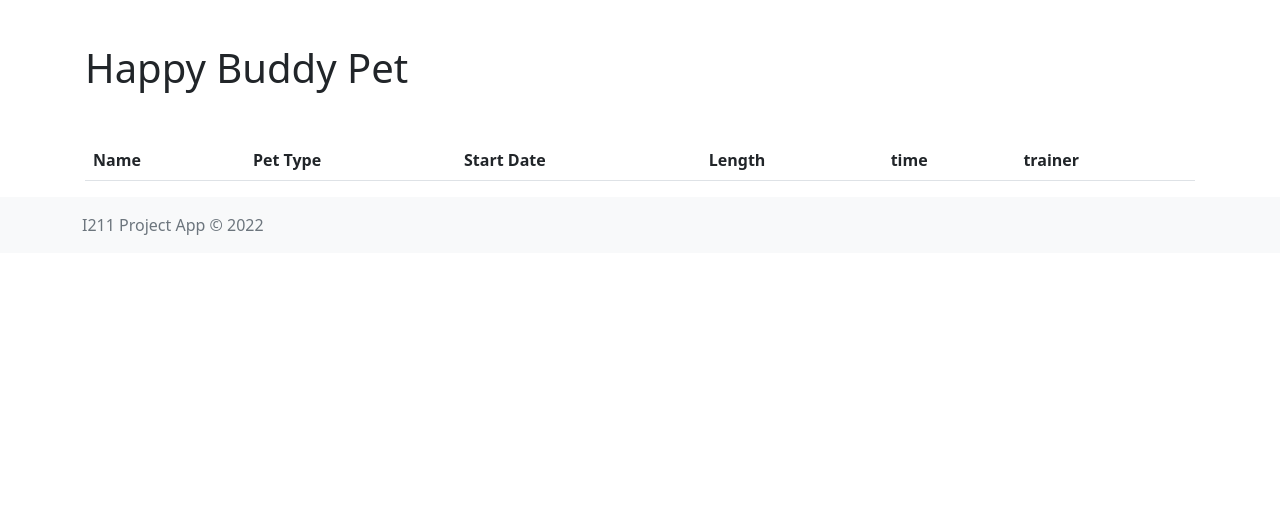
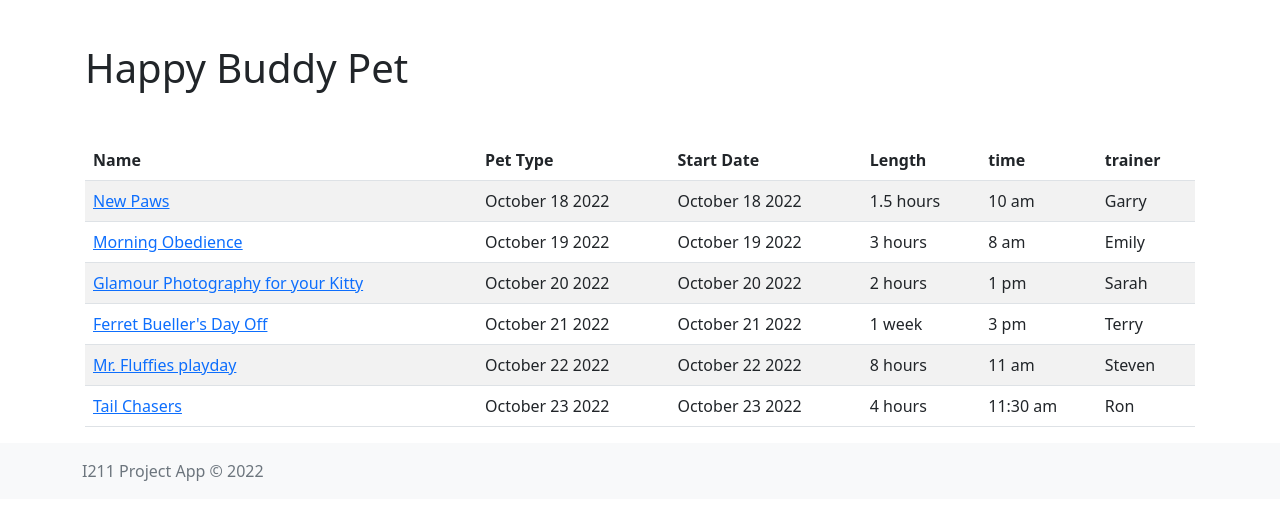
Before and after one commit to Wagg1r/i211_project, a Flask app: page /courses/ in a window 1280 px wide. Shown: the part 56-576 px from the top of the page. Run offline with Flask 2, Linux system fonts and the light colour scheme; lists and menus that the app fills with data are empty.

Commit message:
course.html is now working with a list of dict

```diff
--- a/app.py
+++ b/app.py
@@ -35,8 +35,9 @@ COURSE_KEYS = ['id', 'name', 'pet_type', 'level', 'start_date', 'start_time', 'd
 def get_courseList():
     with open(COURSE_PATH, 'r') as csvfile:
         data = csv.DictReader(csvfile)
-        CourseList = list({'id': row['id'],'name': row['name'],'pet_type': row['pet_type'], 'level': row['level'], 'start_date': row['start_date'], 'start_time': row['start_time'], 'duration': row['duration'], 'trainer': row['trainer'], 'description': row['description']} for row in data)
-    return CourseList
+        courseList = list({'id': row['id'],'name': row['name'],'pet_type': row['pet_type'], 'level': row['level'], 'start_date': row['start_date'], 'start_time': row['start_time'], 'duration': row['duration'], 'trainer': row['trainer'], 'description': row['description']} for row in data)
+    # print(courseList)
+    return courseList
 
 
 # this makes a dictionary of dictionaries
@@ -64,9 +65,11 @@ def courses():
 @app.route('/courses/<courseName>')
 def course(courseName=None):
     courseList = get_courseList()
-    if courseName in courseList.keys():
-        strID = str(courseName)
-        return render_template('course.html', course=courseName)
+    # print(courseList)
+    courseName=int(courseName)
+    course = courseList[courseName] #makes coursename
+    strID = str(courseName)
+    return render_template('course.html', course=course, courseName=courseName)
 
 
 # this takes the completed dictionary from the user and adds it to the cvs file i think this is where the error is because it is not appending to the list
--- a/templates/course.html
+++ b/templates/course.html
@@ -5,6 +5,7 @@
 
 <!-- level,start_date,start_time,duration,trainer,description -->
 <div>
+  {% for i in courseList %}
   <h1>{{courseName}}</h1>
     <!-- making a description list alignment so it is nice and neatly presented. it accesses each item individually-->
 <dl class="row">
--- a/templates/courses.html
+++ b/templates/courses.html
@@ -18,11 +18,10 @@
         </thead>
 
         <tbody>
-            {% for i in courseInfo %}
-
+            {% for i in courseList %}
             <tr>
-                <td scope="row"> <a href="{{url_for('course_id', course_id=courseList.index(i))}}">{{i['name']}}</a></td>
-                <td>{{i['pet_type']}}</td>
+                <td scope="row"> <a href="{{url_for('courses', courseName=courseList.index[i])}}">{{i['name']}}</a></td>
+                <td>{{i['start_date']}}</td>
                 <td>{{i['start_date']}}</td>
                 <td>{{i['duration']}}</td>
                 <td>{{i['start_time']}}</td>
```
